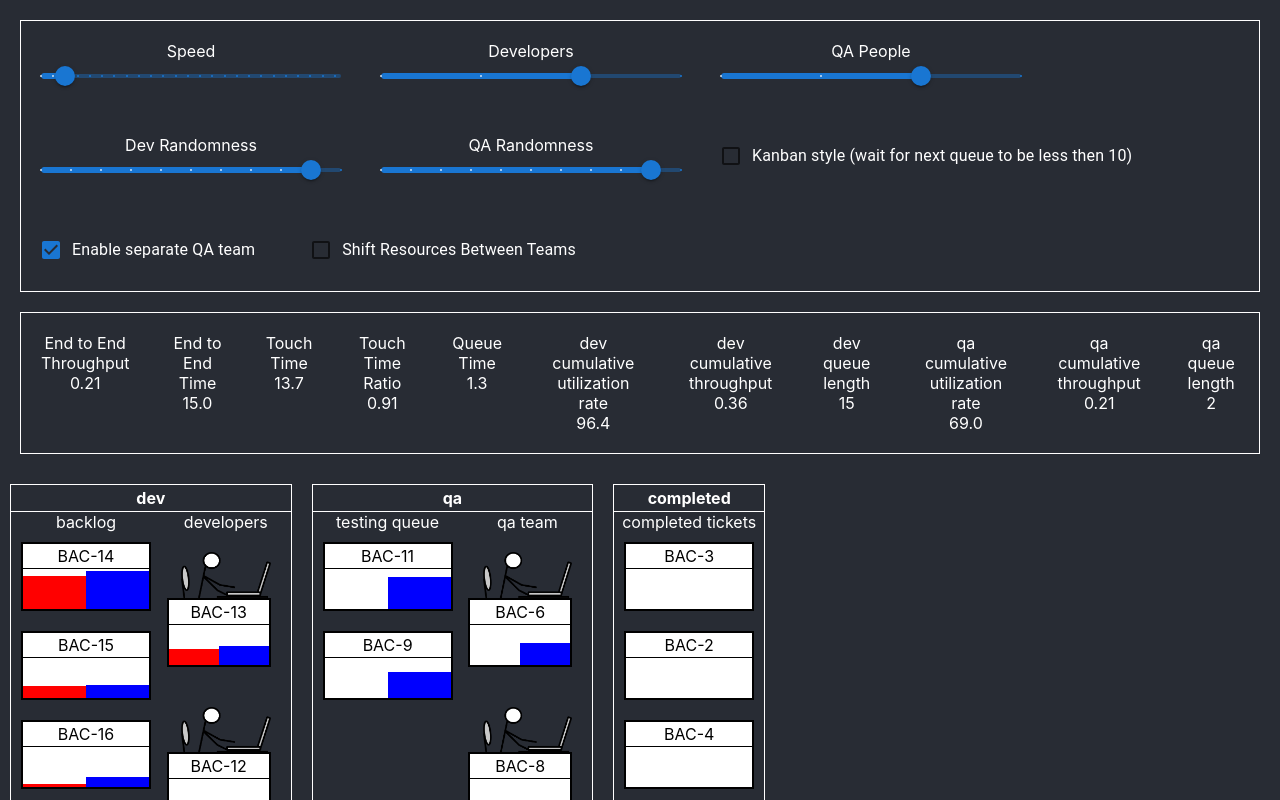
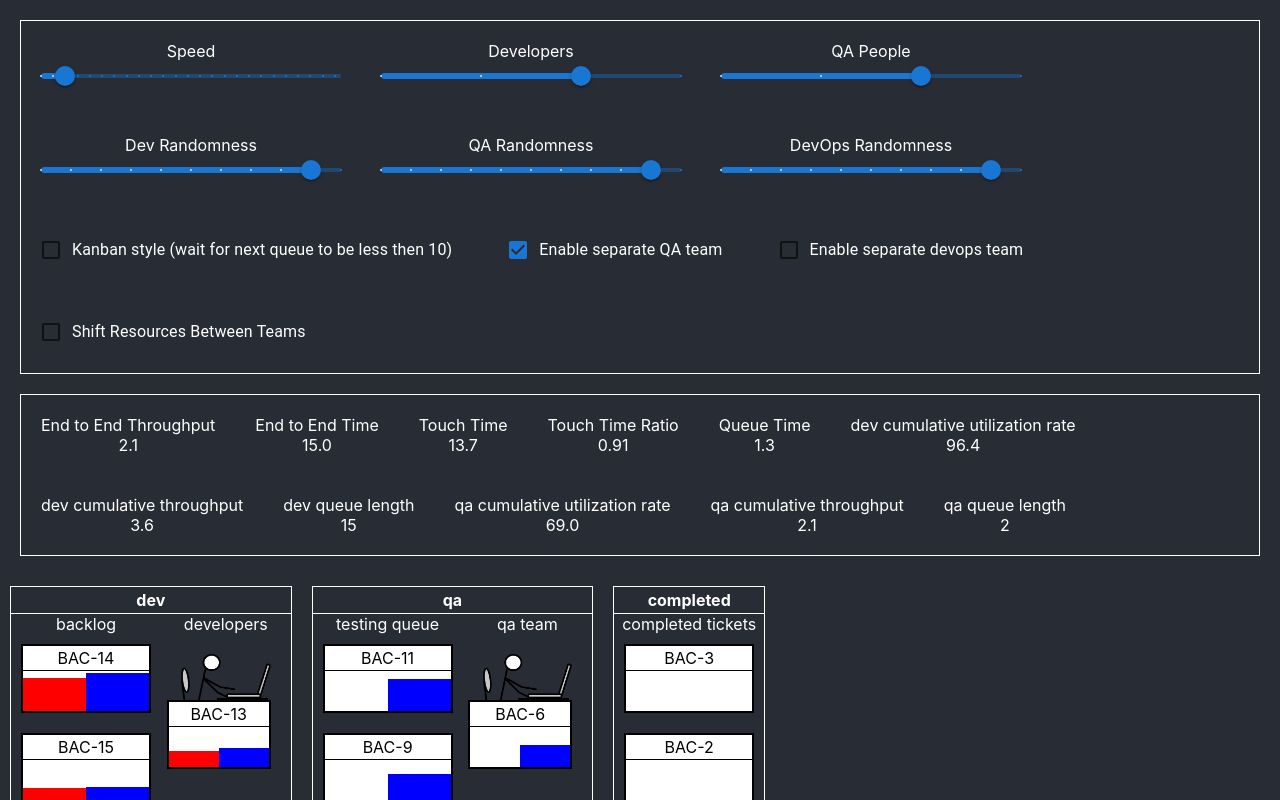
Before and after one commit to genixpro/dev-process-visualization, a React (Create React App) app: page / in a window 1280 px wide. Shown: the top 800 px of the page. Built offline with nearby package versions, Linux system fonts and the light colour scheme.

Commit message:
added in ability to simulate a third work center, the devops work center

```diff
--- a/src/App.css
+++ b/src/App.css
@@ -129,6 +129,9 @@ body {
 .single-ticket-completion-qa {
   background-color: blue;
 }
+.single-ticket-completion-devops {
+  background-color: green;
+}
 
 .controls-area {
   display: flex;
@@ -148,6 +151,7 @@ body {
 
 .statistics-area {
   display: flex;
+  flex-wrap: wrap;
   flex-direction: row;
   margin: 20px;
   border: 1px solid white;
--- a/src/App.js
+++ b/src/App.js
@@ -95,7 +95,7 @@ function renderStatistics(title, value, digits) {
 function renderWorkCenterStatistics(params) {
     return [
         renderStatistics(`${params.name} cumulative utilization rate`, (100 * params.utilizedFrames / params.totalWorkerFrames)),
-        renderStatistics(`${params.name} cumulative throughput`, (params.completedTickets / params.totalFrames), 2),
+        renderStatistics(`${params.name} cumulative throughput`, (10 * params.completedTickets / params.totalFrames)),
         renderStatistics(`${params.name} queue length`, (params.queuedTickets.length), 0)
     ];
 }
@@ -114,9 +114,12 @@ class App extends React.Component{
         shiftResources: false,
         devs: 3,
         qa: 3,
+        devops: 3,
         dev_randomness: 90,
         qa_randomness: 90,
+        devops_randomness: 90,
         enableQA: true,
+        enableDevops: false,
     }
 
     componentDidMount() {
@@ -136,15 +139,21 @@ class App extends React.Component{
                 ticket: null,
             });
         }
+        let devopsWorkers = [];
+        for (let num = 0; num < config.devops; num += 1) {
+            devopsWorkers.push({
+                ticket: null,
+            });
+        }
         let devWorkCenter = {
             name: "dev",
-            next: "qa",
+            next: null,
             queueName: "backlog",
             workerName: "developers",
             speed: 10,
             createNew: true,
             active: true,
-            shiftResourcesTo: config.shiftResources ? "qa" : null,
+            shiftResourcesTo: null,
             limitWIP: config.limitWIP,
             queuedTickets: [],
             workers: devWorkers,
@@ -153,15 +162,32 @@ class App extends React.Component{
             totalFrames: 0,
             completedTickets: 0
         };
+        let devOpsWorkCenter = {
+            name: "devops",
+            next: null,
+            queueName: "devops queue",
+            workerName: "devops engineers",
+            speed: 10,
+            createNew: false,
+            active: true,
+            shiftResourcesTo: null,
+            limitWIP: config.limitWIP,
+            queuedTickets: [],
+            workers: devopsWorkers,
+            utilizedFrames: 0,
+            totalWorkerFrames: 0,
+            totalFrames: 0,
+            completedTickets: 0
+        };
         let qaWorkCenter = {
             name: "qa",
-            next: "completed",
+            next: null,
             queueName: "testing queue",
             workerName: "qa team",
             speed: 10,
             createNew: false,
             active: true,
-            shiftResourcesTo: config.shiftResources ? "dev" : null,
+            shiftResourcesTo: null,
             limitWIP: false,
             queuedTickets: [],
             workers: qaWorkers,
@@ -187,23 +213,38 @@ class App extends React.Component{
             completedTickets: 0
         }
 
-        let workCenters;
+        let workCenters = [
+            devWorkCenter,
+        ];
+
+        if (config.enableDevops) {
+            workCenters.push(devOpsWorkCenter);
+        }
+
         if (config.enableQA) {
-            workCenters = [
-                devWorkCenter,
-                qaWorkCenter,
-                completedWorkCenter,
-            ];
+            workCenters.push(qaWorkCenter);
         } else {
-            devWorkCenter.next = "completed";
             devWorkCenter.speed = devWorkCenter.speed / 2;
-            devWorkCenter.shiftResourcesTo = null;
+        }
 
-            workCenters = [
-                devWorkCenter,
-                completedWorkCenter,
-            ];
-        }
+        workCenters.push(completedWorkCenter);
+
+        workCenters.forEach((workCenter, workCenterIndex) =>
+        {
+            if (workCenterIndex < (workCenters.length - 1)) {
+                workCenter.next = workCenters[workCenterIndex + 1].name;
+            }
+
+            if (config.shiftResourcesTo) {
+                if (workCenterIndex < (workCenters.length - 2)) {
+                    workCenter.shiftResourcesTo = workCenter.next;
+                } else {
+                    workCenter.shiftResourcesTo = workCenters[workCenterIndex - 1].name;
+                }
+            } else {
+                workCenter.shiftResourcesTo = null;
+            }
+        })
 
         this.setState({
             config,
@@ -462,6 +503,17 @@ class App extends React.Component{
                         aria-label="Randomness" onChange={(evt) => this.changeConfiguration({qa_randomness: evt.target.value})}
                     />
                 </Box>
+                <Box width={300}>
+                    <span className={"slider-label"}>DevOps Randomness</span>
+                    <Slider
+                        marks
+                        min={0}
+                        step={10}
+                        max={100}
+                        defaultValue={this.defaultConfiguration.devops_randomness}
+                        aria-label="Randomness" onChange={(evt) => this.changeConfiguration({devops_randomness: evt.target.value})}
+                    />
+                </Box>
                 <FormGroup>
                     <FormControlLabel
                         className={"checkbox-control"}
@@ -482,6 +534,14 @@ class App extends React.Component{
                     <FormControlLabel
                         className={"checkbox-control"}
                         control={<Checkbox />}
+                        label="Enable separate devops team"
+                        onChange={(evt) => this.changeConfiguration({enableDevops: evt.target.checked}) }
+                    />
+                </FormGroup>
+                <FormGroup>
+                    <FormControlLabel
+                        className={"checkbox-control"}
+                        control={<Checkbox />}
                         label="Shift Resources Between Teams"
                         onChange={(evt) => this.changeConfiguration({shiftResources: evt.target.checked}) }
                     />
@@ -490,7 +550,7 @@ class App extends React.Component{
 
             <div className={"statistics-area"}>
                 {
-                    renderStatistics("End to End Throughput", this.state.totalCompleted / this.state.totalFrames, 2)
+                    renderStatistics("End to End Throughput", 10 * this.state.totalCompleted / this.state.totalFrames)
                 }
                 {
                     renderStatistics("End to End Time", this.computeAverageTicketStatistic('endToEndTime'))
```
